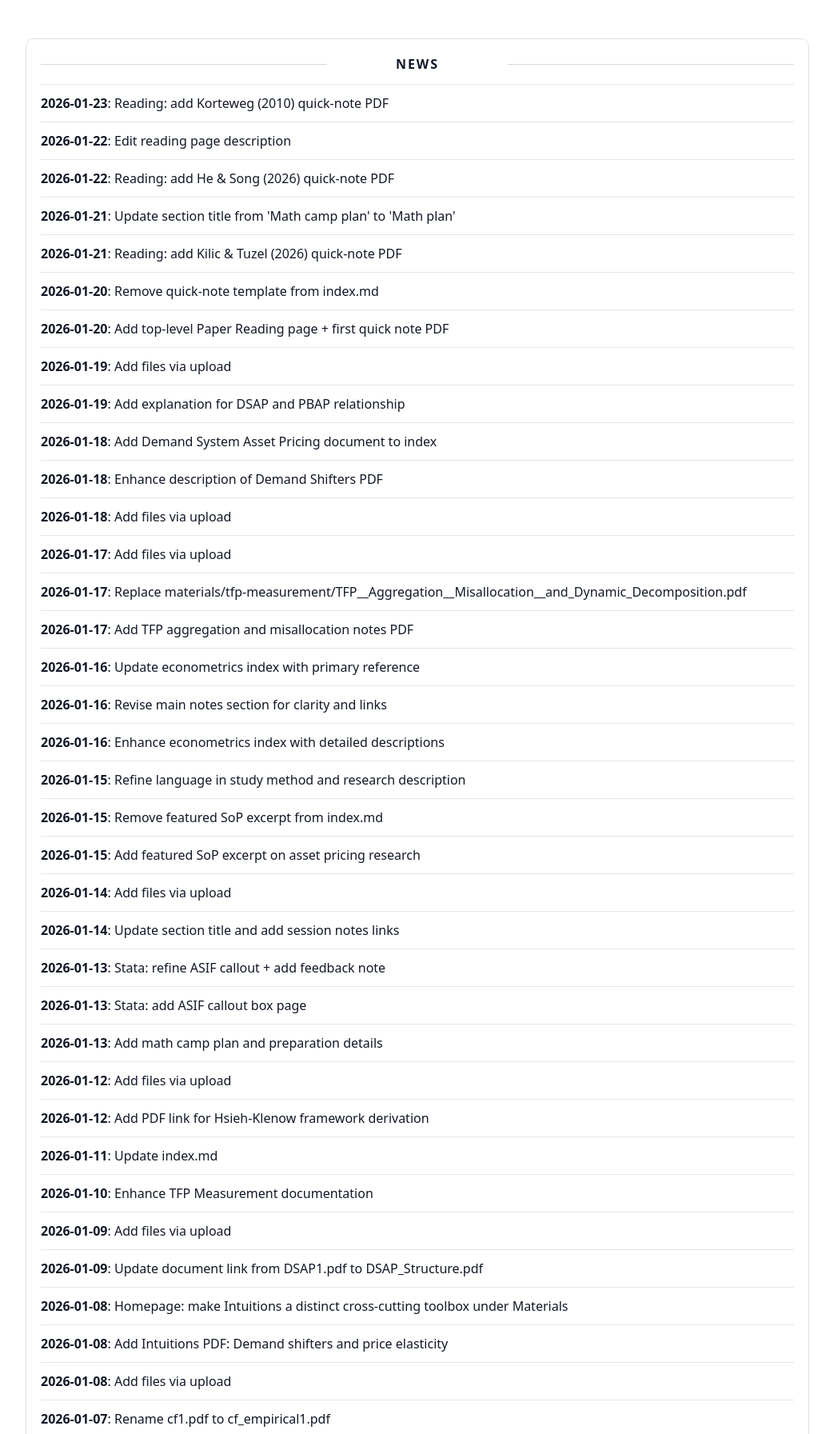
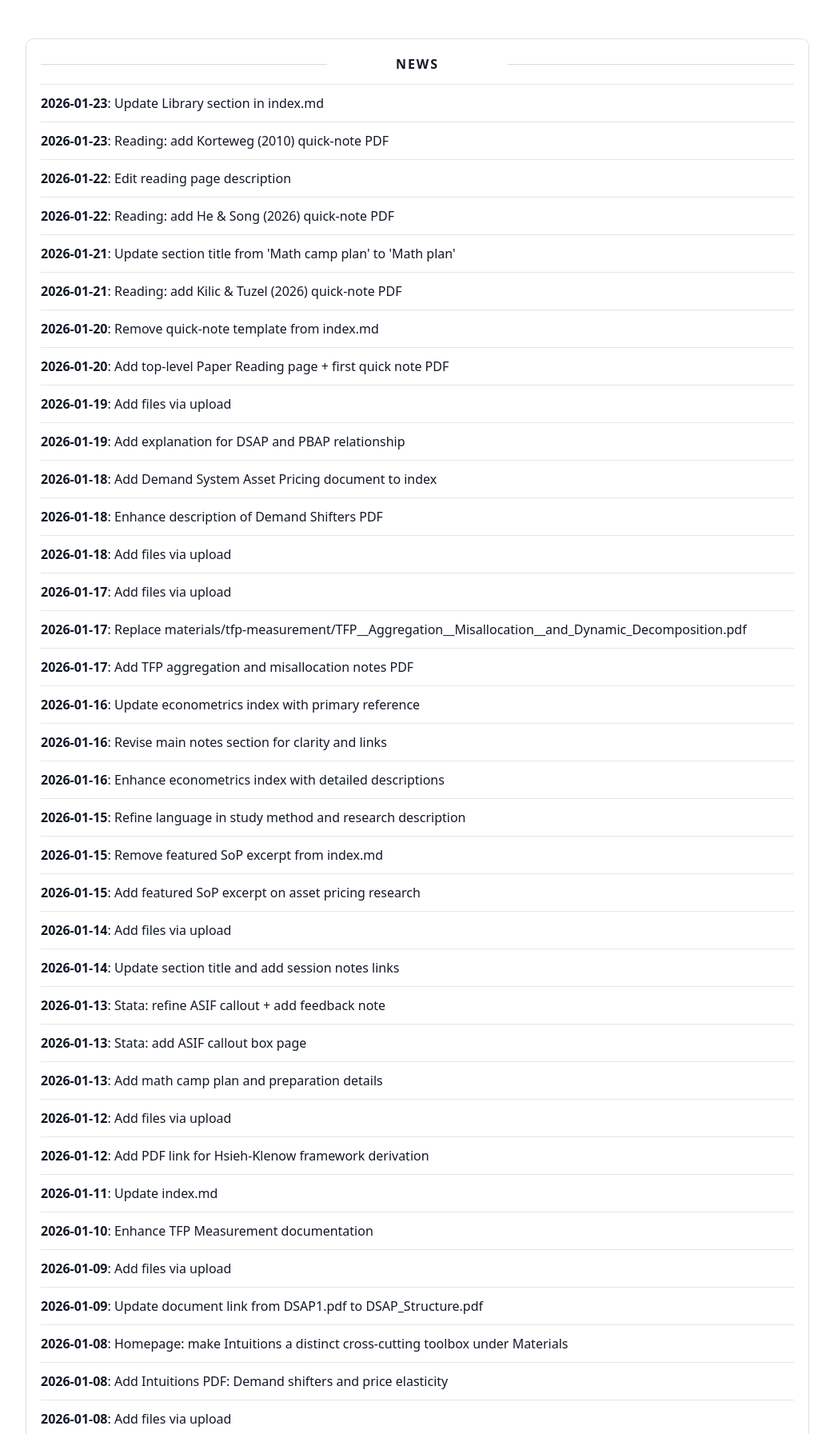
Before and after one commit to yaxinzn/study-archive, a Jekyll site: the page built from updates/index.md, in a window 1280 px wide, cut to the strip 476-2269 px from the top of the page. Shown: the whole strip at 80% size, without its empty margins (118-1161 px from the left). Built offline with Jekyll 4.4.1, drawn with Linux system fonts in a browser that asks for light colours; some of the changed text lies outside the part shown.

Commit message:
chore: update NEWS feed

```diff
--- a/_data/news.yml
+++ b/_data/news.yml
@@ -1,4 +1,7 @@
 # Auto-generated update history (sorted newest -> oldest). Do not edit manually.
+- ts: "1769169946"
+  date: "2026-01-23"
+  title: "Update Library section in index.md"
 - ts: "1769169674"
   date: "2026-01-23"
   title: "Reading: add Korteweg (2010) quick-note PDF"
```
